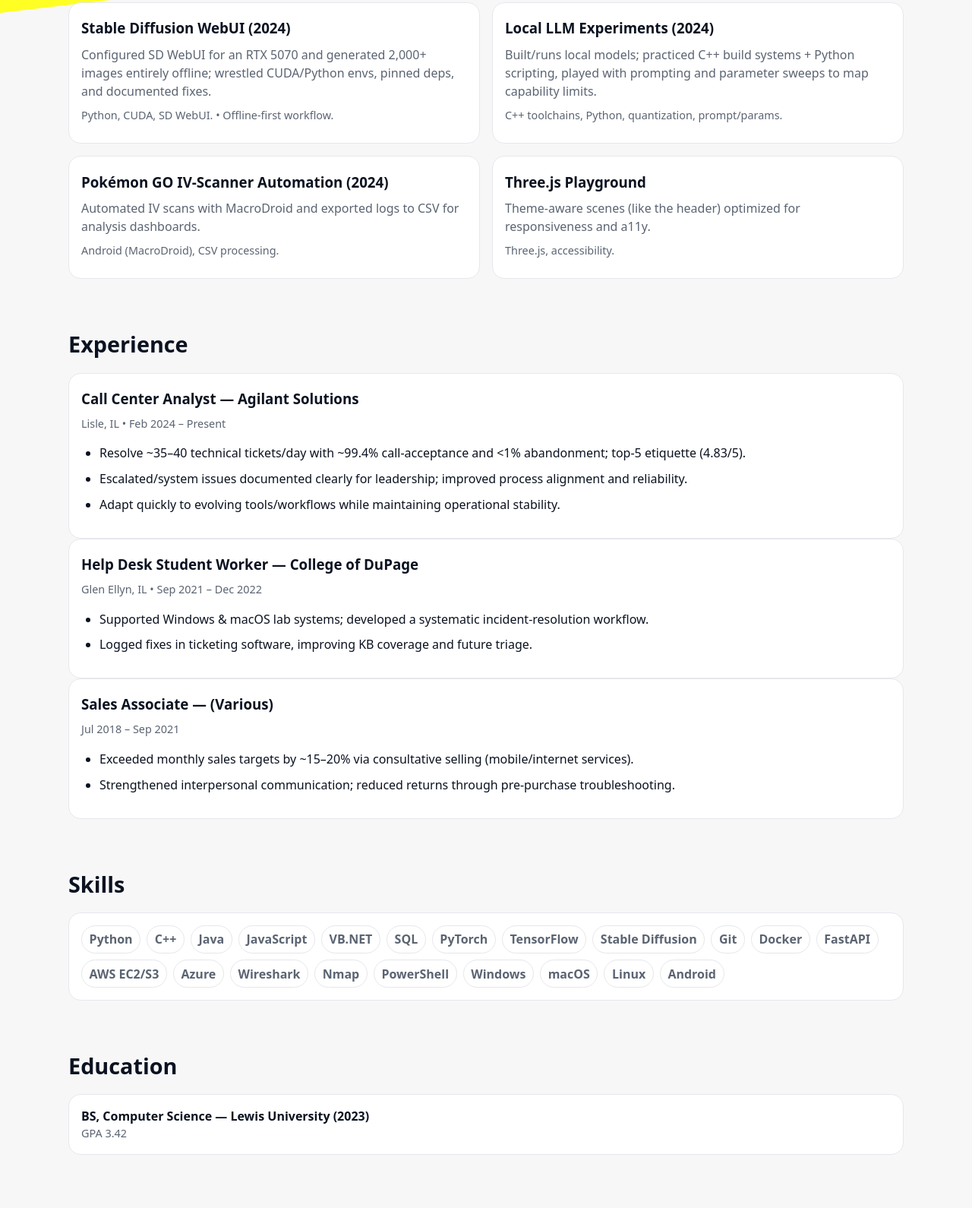
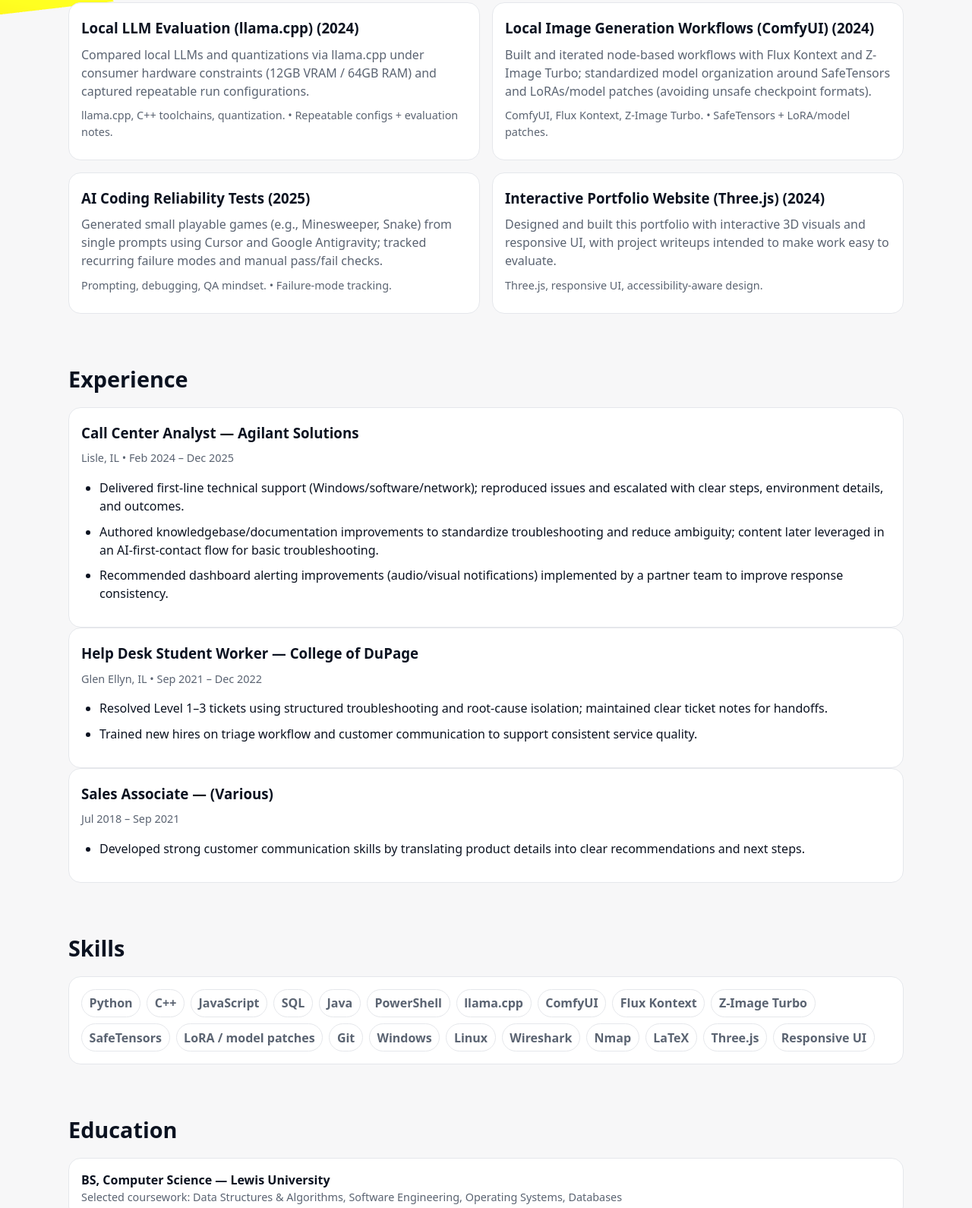
Before and after one commit to Zaptrix/portfolio, a plain HTML site: page index.html in a window 1280 px wide. Shown: the part 659-2249 px from the top of the page at 76% size. Drawn offline with nearby package versions, Linux system fonts and the light colour scheme; animation ran at ten frames a second.

Commit message:
Update portfolio content + fix resume download link

```diff
--- a/index.html
+++ b/index.html
@@ -4,10 +4,10 @@
   <meta charset="utf-8" />
   <meta name="viewport" content="width=device-width, initial-scale=1" />
   <title>Don Cuddihee — Portfolio</title>
-  <meta name="description" content="Portfolio of Don Cuddihee — AI‑curious support engineer & developer. Projects, experience, and contact." />
+  <meta name="description" content="Portfolio of Don Cuddihee — entry-level software engineer / QA engineer. Projects, experience, and contact." />
   <meta name="color-scheme" content="light dark" />
   <meta property="og:title" content="Don Cuddihee — Portfolio" />
-  <meta property="og:description" content="AI‑curious support engineer & developer. Projects, experience, and contact." />
+  <meta property="og:description" content="Entry-level software engineer / QA engineer. Projects, experience, and contact." />
   <meta property="og:type" content="website" />
   <style>
     :root {
@@ -139,14 +139,17 @@
 
   <section class="hero">
     <div class="hero-inner container">
-      <div class="eyebrow">Support Engineer • Developer • AI‑curious</div>
-      <h1 class="title">I build helpful systems and ship calm, reliable support.</h1>
-      <p class="subtitle">Technical support professional with a CS foundation and hands‑on AI/ML experience. I like shipping practical models and tools—designed, deployed, and maintained with clear docs and fast feedback loops to deliver robust, real‑time results.</p>
+      <div class="eyebrow">Entry-level Software Engineer • QA Engineer • AI tooling</div>
+      <h1 class="title">I build reliable, testable workflows—and document them clearly.</h1>
+      <p class="subtitle">
+        Entry-level Software Engineer / QA Engineer (B.S. Computer Science, 2023) focused on reliable, testable workflows and documented process improvements.
+        I evaluate local AI tooling and translate findings into repeatable setups, troubleshooting notes, and clear documentation.
+      </p>
       <div class="cta">
         <a class="btn primary" href="mailto:doncudd3@gmail.com">Email me</a>
-        <a class="btn" href="https://github.com/zaptrix" target="_blank" rel="noopener">GitHub</a>
+        <a class="btn" href="#projects">Projects</a>
         <a class="btn" href="#experience">Experience</a>
-        <a class="btn" id="resume-btn" href="Resume%207_14_2025.pdf" download>Download Resume (PDF)</a>
+        <a class="btn" id="resume-btn" href="Resume.pdf" download>Download Resume (PDF)</a>
       </div>
     </div>
   </section>
@@ -156,53 +159,58 @@
       <h2 id="projects-h">Selected Projects</h2>
       <div class="grid">
         <article class="card span-6">
-          <h3>Stable Diffusion WebUI (2024)</h3>
-          <p>Configured SD WebUI for an RTX 5070 and generated 2,000+ images entirely offline; wrestled CUDA/Python envs, pinned deps, and documented fixes.</p>
-          <p class="meta">Python, CUDA, SD WebUI. <span aria-hidden>•</span> Offline-first workflow.</p>
+          <h3>Local LLM Evaluation (llama.cpp) (2024)</h3>
+          <p>Compared local LLMs and quantizations via llama.cpp under consumer hardware constraints (12GB VRAM / 64GB RAM) and captured repeatable run configurations.</p>
+          <p class="meta">llama.cpp, C++ toolchains, quantization. <span aria-hidden>•</span> Repeatable configs + evaluation notes.</p>
         </article>
+
         <article class="card span-6">
-          <h3>Local LLM Experiments (2024)</h3>
-          <p>Built/runs local models; practiced C++ build systems + Python scripting, played with prompting and parameter sweeps to map capability limits.</p>
-          <p class="meta">C++ toolchains, Python, quantization, prompt/params.</p>
+          <h3>Local Image Generation Workflows (ComfyUI) (2024)</h3>
+          <p>Built and iterated node-based workflows with Flux Kontext and Z-Image Turbo; standardized model organization around SafeTensors and LoRAs/model patches (avoiding unsafe checkpoint formats).</p>
+          <p class="meta">ComfyUI, Flux Kontext, Z-Image Turbo. <span aria-hidden>•</span> SafeTensors + LoRA/model patches.</p>
         </article>
+
         <article class="card span-6">
-          <h3>Pokémon GO IV‑Scanner Automation (2024)</h3>
-          <p>Automated IV scans with MacroDroid and exported logs to CSV for analysis dashboards.</p>
-          <p class="meta">Android (MacroDroid), CSV processing.</p>
+          <h3>AI Coding Reliability Tests (2025)</h3>
+          <p>Generated small playable games (e.g., Minesweeper, Snake) from single prompts using Cursor and Google Antigravity; tracked recurring failure modes and manual pass/fail checks.</p>
+          <p class="meta">Prompting, debugging, QA mindset. <span aria-hidden>•</span> Failure-mode tracking.</p>
         </article>
+
         <article class="card span-6">
-          <h3>Three.js Playground</h3>
-          <p>Theme‑aware scenes (like the header) optimized for responsiveness and a11y.</p>
-          <p class="meta">Three.js, accessibility.</p>
+          <h3>Interactive Portfolio Website (Three.js) (2024)</h3>
+          <p>Designed and built this portfolio with interactive 3D visuals and responsive UI, with project writeups intended to make work easy to evaluate.</p>
+          <p class="meta">Three.js, responsive UI, accessibility-aware design.</p>
         </article>
       </div>
     </section>
 
     <section id="experience" aria-labelledby="exp-h">
       <h2 id="exp-h">Experience</h2>
+
       <article class="card">
         <h3>Call Center Analyst — Agilant Solutions</h3>
-        <p class="meta">Lisle, IL • Feb 2024 – Present</p>
+        <p class="meta">Lisle, IL • Feb 2024 – Dec 2025</p>
         <ul class="list">
-          <li>Resolve ~35–40 technical tickets/day with ~99.4% call‑acceptance and &lt;1% abandonment; top‑5 etiquette (4.83/5).</li>
-          <li>Escalated/system issues documented clearly for leadership; improved process alignment and reliability.</li>
-          <li>Adapt quickly to evolving tools/workflows while maintaining operational stability.</li>
+          <li>Delivered first-line technical support (Windows/software/network); reproduced issues and escalated with clear steps, environment details, and outcomes.</li>
+          <li>Authored knowledgebase/documentation improvements to standardize troubleshooting and reduce ambiguity; content later leveraged in an AI-first-contact flow for basic troubleshooting.</li>
+          <li>Recommended dashboard alerting improvements (audio/visual notifications) implemented by a partner team to improve response consistency.</li>
         </ul>
       </article>
+
       <article class="card">
         <h3>Help Desk Student Worker — College of DuPage</h3>
         <p class="meta">Glen Ellyn, IL • Sep 2021 – Dec 2022</p>
         <ul class="list">
-          <li>Supported Windows &amp; macOS lab systems; developed a systematic incident‑resolution workflow.</li>
-          <li>Logged fixes in ticketing software, improving KB coverage and future triage.</li>
+          <li>Resolved Level 1–3 tickets using structured troubleshooting and root-cause isolation; maintained clear ticket notes for handoffs.</li>
+          <li>Trained new hires on triage workflow and customer communication to support consistent service quality.</li>
         </ul>
       </article>
+
       <article class="card">
         <h3>Sales Associate — (Various)</h3>
         <p class="meta">Jul 2018 – Sep 2021</p>
         <ul class="list">
-          <li>Exceeded monthly sales targets by ~15–20% via consultative selling (mobile/internet services).</li>
-          <li>Strengthened interpersonal communication; reduced returns through pre‑purchase troubleshooting.</li>
+          <li>Developed strong customer communication skills by translating product details into clear recommendations and next steps.</li>
         </ul>
       </article>
     </section>
@@ -210,28 +218,36 @@
     <section id="skills" aria-labelledby="skills-h">
       <h2 id="skills-h">Skills</h2>
       <div class="card">
-        <div class="skills">
+        <div class="skills" aria-label="Skills list">
+          <!-- Primary -->
           <span class="chip">Python</span>
           <span class="chip">C++</span>
+          <span class="chip">JavaScript</span>
+
+          <!-- Working -->
+          <span class="chip">SQL</span>
           <span class="chip">Java</span>
-          <span class="chip">JavaScript</span>
-          <span class="chip">VB.NET</span>
-          <span class="chip">SQL</span>
-          <span class="chip">PyTorch</span>
-          <span class="chip">TensorFlow</span>
-          <span class="chip">Stable Diffusion</span>
+          <span class="chip">PowerShell</span>
+
+          <!-- AI/ML Tooling -->
+          <span class="chip">llama.cpp</span>
+          <span class="chip">ComfyUI</span>
+          <span class="chip">Flux Kontext</span>
+          <span class="chip">Z-Image Turbo</span>
+          <span class="chip">SafeTensors</span>
+          <span class="chip">LoRA / model patches</span>
+
+          <!-- Tools/Platforms -->
           <span class="chip">Git</span>
-          <span class="chip">Docker</span>
-          <span class="chip">FastAPI</span>
-          <span class="chip">AWS EC2/S3</span>
-          <span class="chip">Azure</span>
+          <span class="chip">Windows</span>
+          <span class="chip">Linux</span>
           <span class="chip">Wireshark</span>
           <span class="chip">Nmap</span>
-          <span class="chip">PowerShell</span>
-          <span class="chip">Windows</span>
-          <span class="chip">macOS</span>
-          <span class="chip">Linux</span>
-          <span class="chip">Android</span>
+          <span class="chip">LaTeX</span>
+
+          <!-- Web -->
+          <span class="chip">Three.js</span>
+          <span class="chip">Responsive UI</span>
         </div>
       </div>
     </section>
@@ -239,15 +255,15 @@
     <section id="education" aria-labelledby="edu-h">
       <h2 id="edu-h">Education</h2>
       <div class="card">
-        <strong>BS, Computer Science — Lewis University (2023)</strong>
-        <div class="meta">GPA 3.42</div>
+        <strong>BS, Computer Science — Lewis University</strong>
+        <div class="meta">Selected coursework: Data Structures &amp; Algorithms, Software Engineering, Operating Systems, Databases</div>
       </div>
     </section>
   </main>
 
   <footer>
     <div class="container">
-      <div><strong>Don Cuddihee</strong> • <a href="mailto:doncudd3@gmail.com">doncudd3@gmail.com</a> • <a href="https://github.com/zaptrix" target="_blank" rel="noopener">github.com/zaptrix</a></div>
+      <div><strong>Don Cuddihee</strong> • <a href="mailto:doncudd3@gmail.com">doncudd3@gmail.com</a></div>
     </div>
   </footer>
 
@@ -465,7 +481,7 @@
         console.assert(resume && /\.pdf(\?|$)/i.test(resume.getAttribute('href')), 'Resume download button points to a PDF');
         // Email links updated
         const mailtoOk = Array.from(document.querySelectorAll('a[href^="mailto:"]')).every(a => a.getAttribute('href').includes('doncudd3@gmail.com'));
-        console.assert(mailtoOk, 'Email links updated to doncudd3@gmail.com');
+        console.assert(mailtoOk, 'Email links updated to donccudd3@gmail.com');
         // Parallax: slower-than-text and same direction as text (opposite user scroll)
         console.assert(PARALLAX_AMP > 0 && PARALLAX_AMP < 1, 'Parallax amp < 1 for slower-than-text');
         const h=100;
```
Also changed, not shown: 1 other file.
